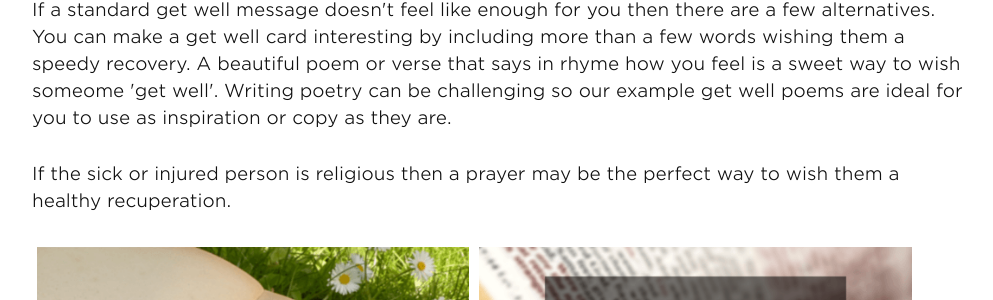
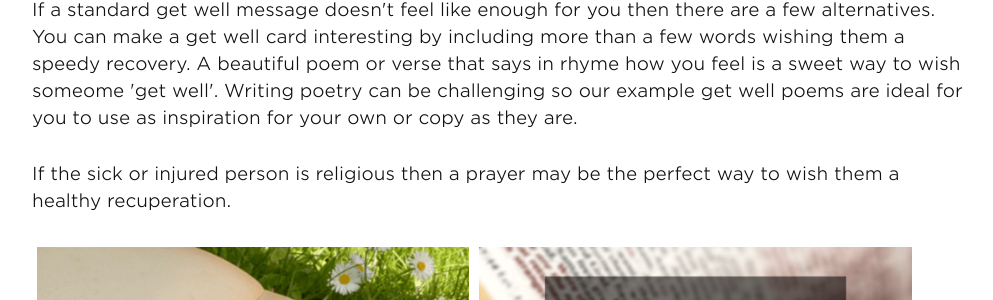
Before and after one commit to andyml123/andyml123.github.io, a Jekyll site: the page built from imagetest.md, in a window 1280 px wide and 900 px high, scrolled down 2620 px. Shown: the part 261-561 px from the top of the window, without its empty margins (138-1131 px from the left). Built offline with Jekyll 4.4.1, drawn with Linux system fonts in a browser that asks for light colours.

Commit message:
Update imagetest.md

```diff
--- a/imagetest.md
+++ b/imagetest.md
@@ -85,7 +85,7 @@
 </div>
 </div>
 
-<p>If a standard get well message doesn't feel like enough for you then there are a few alternatives. You can make a get well card interesting by including more than a few words wishing them a speedy recovery. A beautiful poem or verse that says in rhyme how you feel is a sweet way to wish someome 'get well'. Writing poetry can be challenging so our example get well poems are ideal for you to use as inspiration or copy as they are.
+<p>If a standard get well message doesn't feel like enough for you then there are a few alternatives. You can make a get well card interesting by including more than a few words wishing them a speedy recovery. A beautiful poem or verse that says in rhyme how you feel is a sweet way to wish someome 'get well'. Writing poetry can be challenging so our example get well poems are ideal for you to use as inspiration for your own or copy as they are.
 </p>
 
 <p>
```
